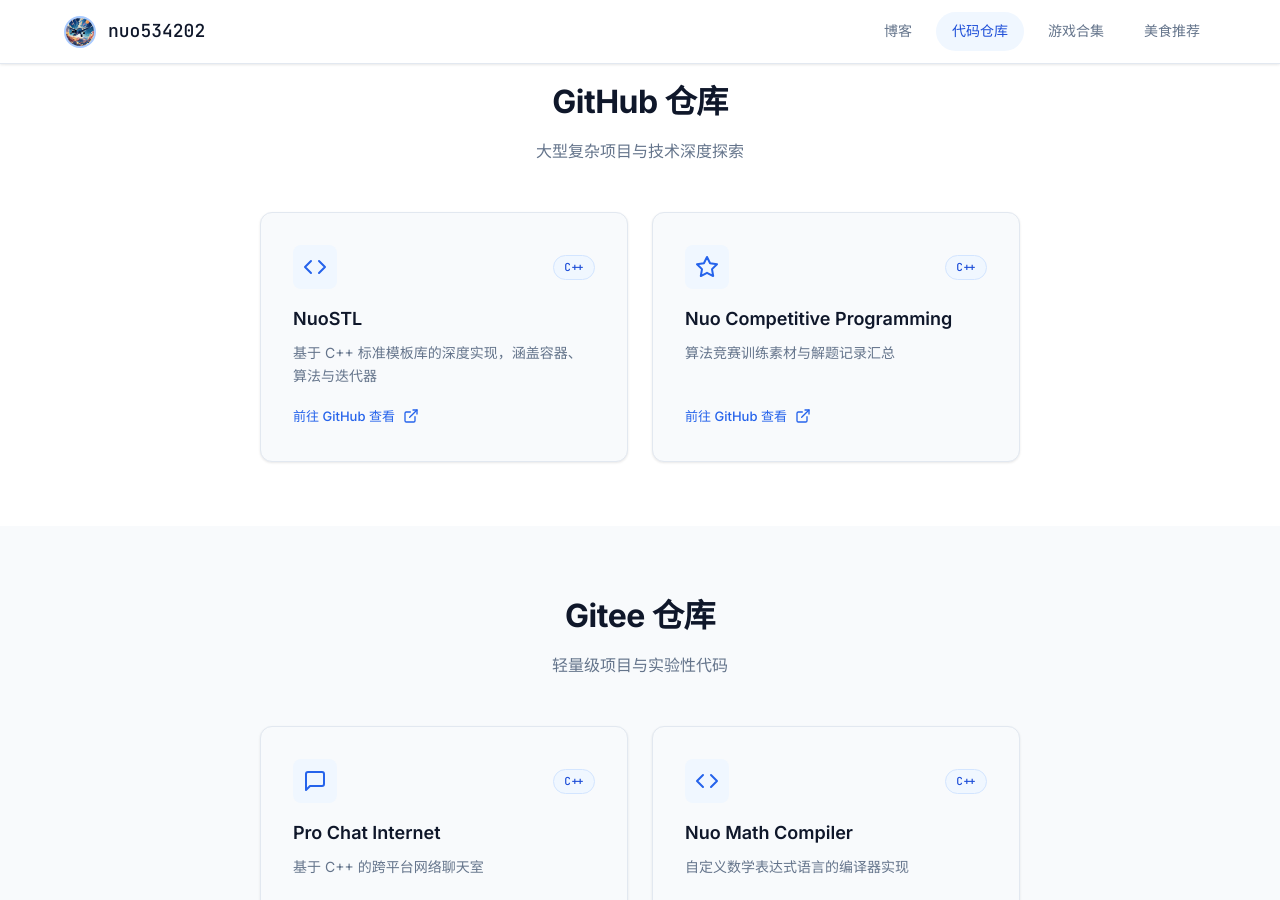
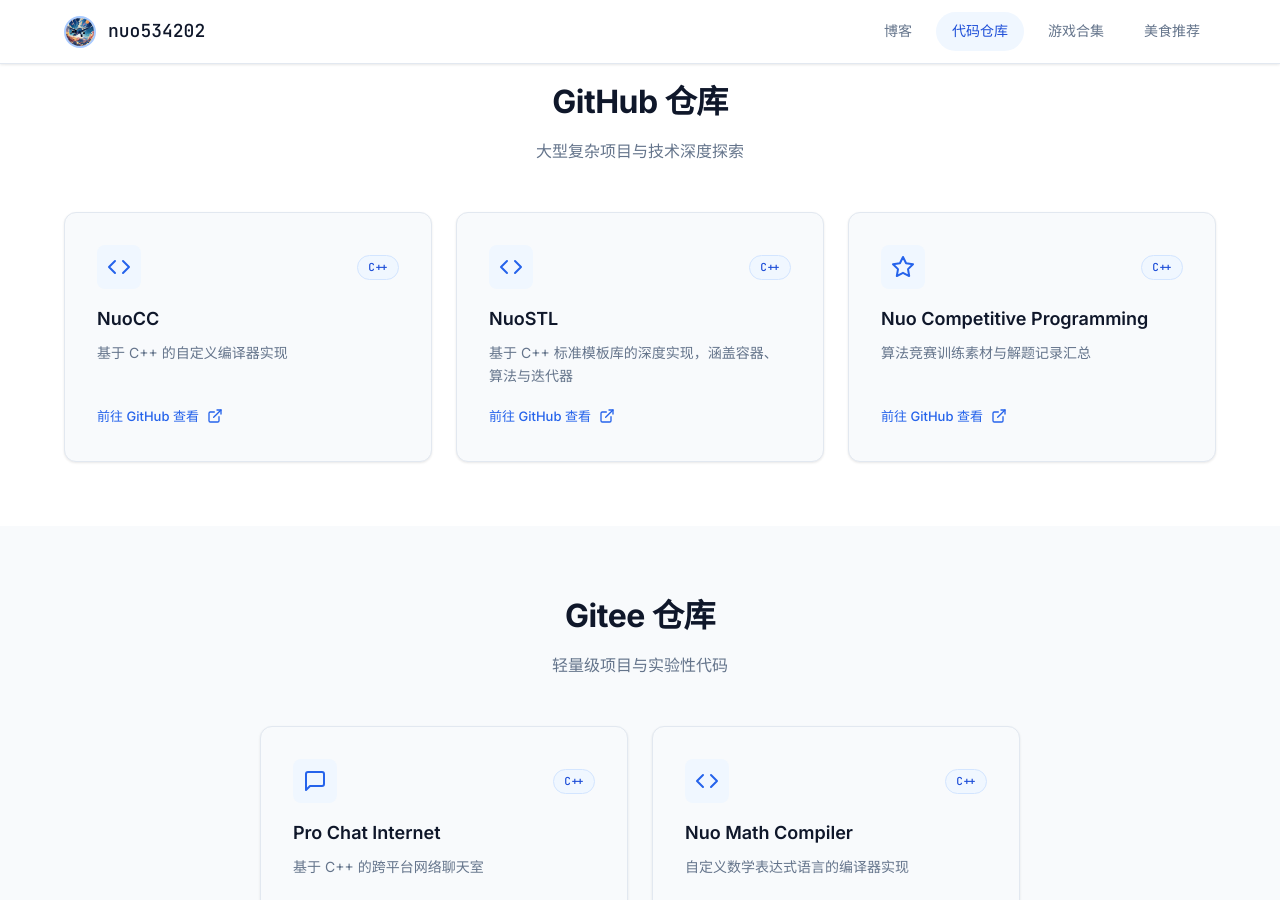
Before and after one commit to nuo534202/nuo534202.github.io, a Jekyll site: the page repository/index.html, which Jekyll copies as it is, in a window 1280 px wide and 900 px high, scrolled down 479 px. Built offline with Jekyll 4.4.1, drawn with Linux system fonts in a browser that asks for light colours.

Commit message:
feat: add NuoCC Repo

```diff
--- a/repository/index.html
+++ b/repository/index.html
@@ -71,6 +71,31 @@
                 <p class="section-desc">大型复杂项目与技术深度探索</p>
             </div>
             <div class="repos-list">
+                <a href="https://github.com/nuo534202/NuoCC" target="_blank" class="repo-card">
+                    <div class="repo-card-header">
+                        <div class="repo-card-icon">
+                            <svg width="24" height="24" viewBox="0 0 24 24" fill="none" stroke="currentColor" stroke-width="2" stroke-linecap="round" stroke-linejoin="round">
+                                <polyline points="16 18 22 12 16 6"/>
+                                <polyline points="8 6 2 12 8 18"/>
+                            </svg>
+                        </div>
+                        <span class="repo-card-lang">C++</span>
+                    </div>
+                    <div class="repo-card-content">
+                        <h3>NuoCC</h3>
+                        <p>基于 C++ 的自定义编译器实现</p>
+                    </div>
+                    <div class="repo-card-footer">
+                        <span class="repo-card-link">
+                            <span>前往 GitHub 查看</span>
+                            <svg width="16" height="16" viewBox="0 0 24 24" fill="none" stroke="currentColor" stroke-width="2" stroke-linecap="round" stroke-linejoin="round">
+                                <path d="M18 13v6a2 2 0 0 1-2 2H5a2 2 0 0 1-2-2V8a2 2 0 0 1 2-2h6"/>
+                                <polyline points="15 3 21 3 21 9"/>
+                                <line x1="10" y1="14" x2="21" y2="3"/>
+                            </svg>
+                        </span>
+                    </div>
+                </a>
                 <a href="https://github.com/nuo534202/NuoSTL" target="_blank" class="repo-card">
                     <div class="repo-card-header">
                         <div class="repo-card-icon">
```
